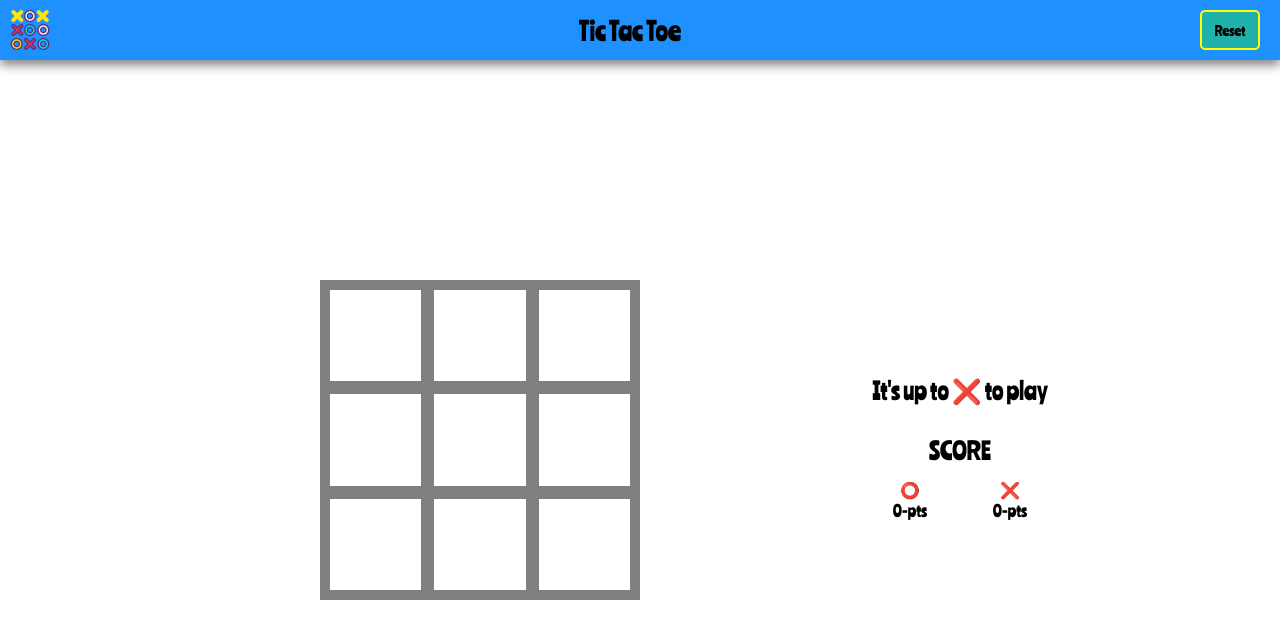
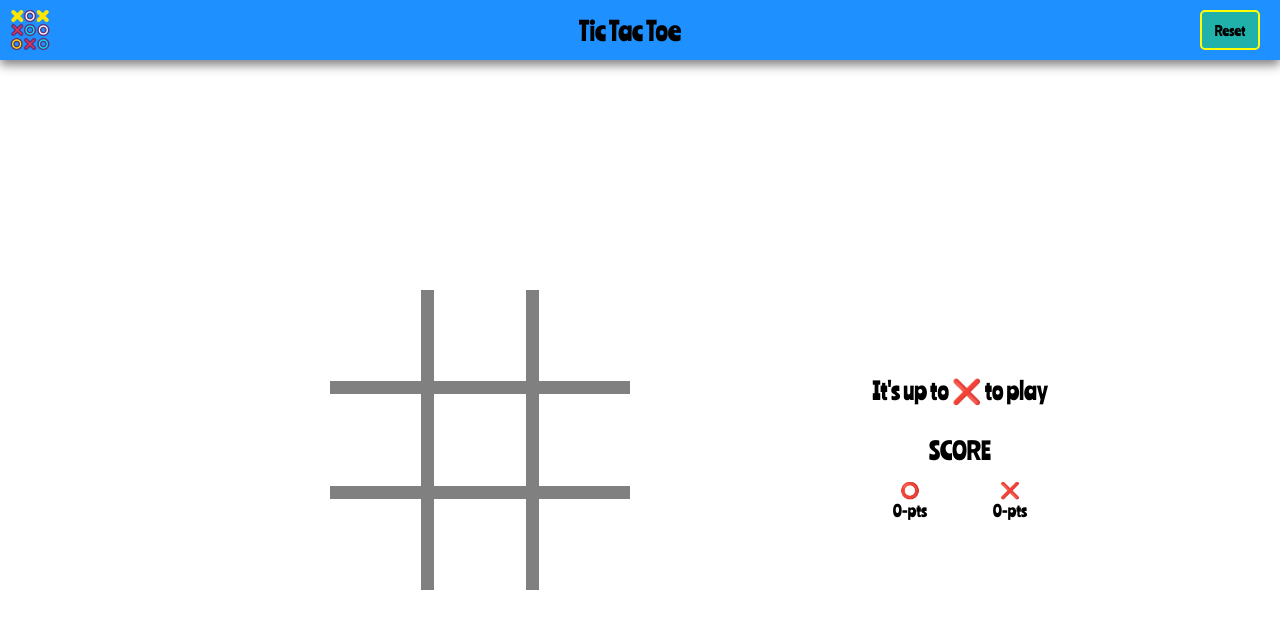
Before and after one commit to DBattou/TicTacToe, a React (Create React App) app: page / in a window 1280 px wide. Shown: the top 638 px of the page. Built offline with nearby package versions, Linux system fonts and the light colour scheme.

Commit message:
Remove the square border

```diff
--- a/src/components/board/Board.css
+++ b/src/components/board/Board.css
@@ -1,6 +1,5 @@
 .App__section-board {
   display: grid;
-  padding: 10px;
   justify-content: center;
   grid-gap: 1vw;
 
@@ -18,34 +17,3 @@
 
   background-color: grey;
 }
-
-/* .Board__borderLimit {
-  display: grid;
-
-  justify-content: center;
-
-  grid-template-columns: repeat(3, 8vw);
-  grid-template-rows: repeat(3, 8vw);
-
-  grid-gap: 1vw;
-
-  background-color: grey;
-} */
-
-/* display: grid;
-padding: 10px;
-justify-content: center;
-
-height: 50vw;
-width: 50vw;
-
-grid-template-columns: repeat(3, 1fr);
-grid-template-rows: repeat(3, 1fr);
-
-border: 1px dashed blue;
-
-max-width: min(70vh, 300px);
-max-height: min(70vh, 300px);
-
-min-height: 150px;
-min-width: 150px; */
```
